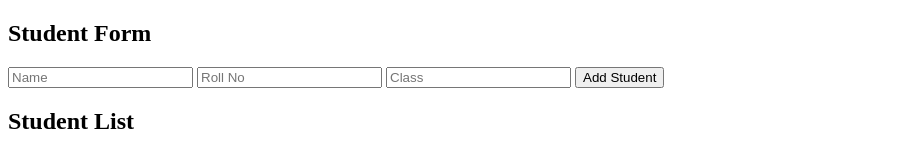
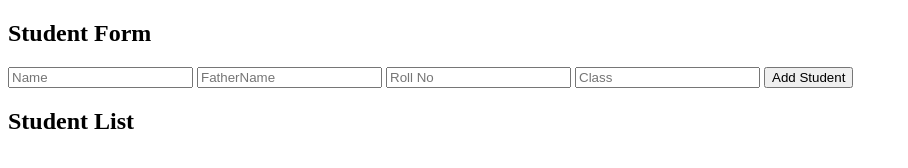
Before and after one commit to MohsinMansoorPal/Crud-app, a website: page public/index.html in a window 1280 px wide. Shown: the whole page, without its empty margins (0-908 px from the left). Drawn offline with Linux system fonts and the light colour scheme; no server answers.

Commit message:
second commet

```diff
--- a/public/index.html
+++ b/public/index.html
@@ -8,6 +8,7 @@
   <h2>Student Form</h2>
   <form id="studentForm">
     <input type="text" id="name" placeholder="Name" required />
+     <input type="text" id="FatherName" placeholder="FatherName" required />
     <input type="text" id="roll" placeholder="Roll No" required />
     <input type="text" id="class" placeholder="Class" required />
     <button type="submit">Add Student</button>
```
